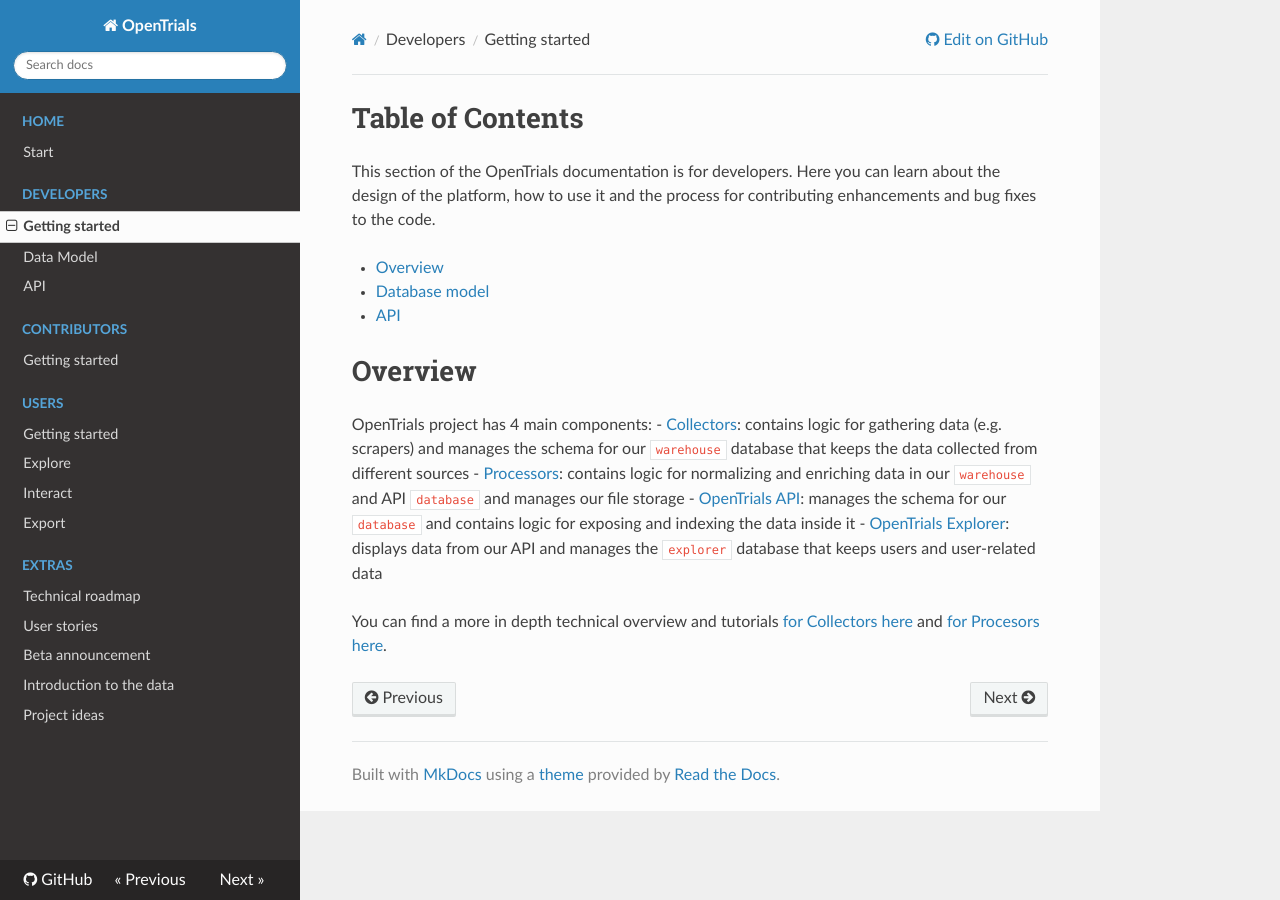
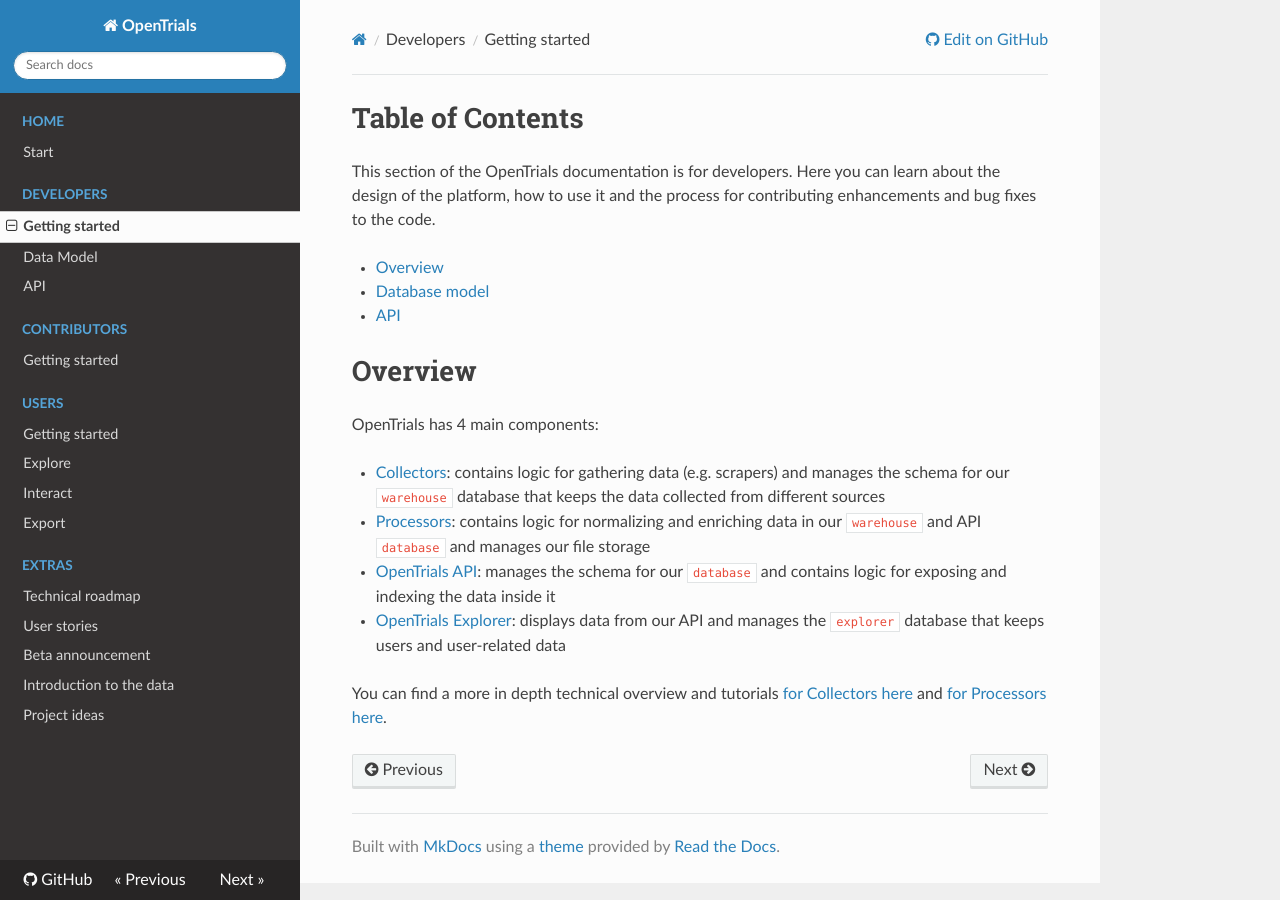
Before and after one commit to opentrials/docs, an MkDocs documentation site: the page built from docs/developers/index.md, in a window 1280 px wide. Built offline with MkDocs 1.6.1, drawn with Linux system fonts in a browser that asks for light colours; nearby versions of some CDN libraries; old or Windows-style settings are respelled for this version of MkDocs.

Commit message:
Fix markdown render on RTD

```diff
--- a/docs/developers/index.md
+++ b/docs/developers/index.md
@@ -9,17 +9,18 @@ Here you can learn about the design of the platform, how to use it and the proce
 
 # Overview
 
-OpenTrials project has 4 main components:
-  - [Collectors](https://github.com/opentrials/collectors): contains logic for
+OpenTrials has 4 main components:
+
+- [Collectors](https://github.com/opentrials/collectors): contains logic for
 gathering data (e.g. scrapers) and manages the schema for our `warehouse` database
 that keeps the data collected from different sources
-  - [Processors](https://github.com/opentrials/processors): contains logic for
+- [Processors](https://github.com/opentrials/processors): contains logic for
 normalizing and enriching data in our `warehouse` and API `database` and manages our file storage
-  - [OpenTrials API](https://github.com/opentrials/api): manages the schema for
+- [OpenTrials API](https://github.com/opentrials/api): manages the schema for
 our `database` and contains logic for exposing and indexing the data inside it
-  - [OpenTrials Explorer](https://github.com/opentrials/opentrials): displays data
+- [OpenTrials Explorer](https://github.com/opentrials/opentrials): displays data
 from our API and manages the `explorer` database that keeps users and user-related data
 
 You can find a more in depth technical overview and tutorials
 [for Collectors here](https://github.com/opentrials/collectors/blob/master/docs/overview.md)
-and [for Procesors here](https://github.com/opentrials/processors/blob/master/docs/overview.md).
+and [for Processors here](https://github.com/opentrials/processors/blob/master/docs/overview.md).
```
Also changed, not shown: docs/developers/api.md (+5 -0 lines), docs/developers/data-model.md (+1 -2 lines).
